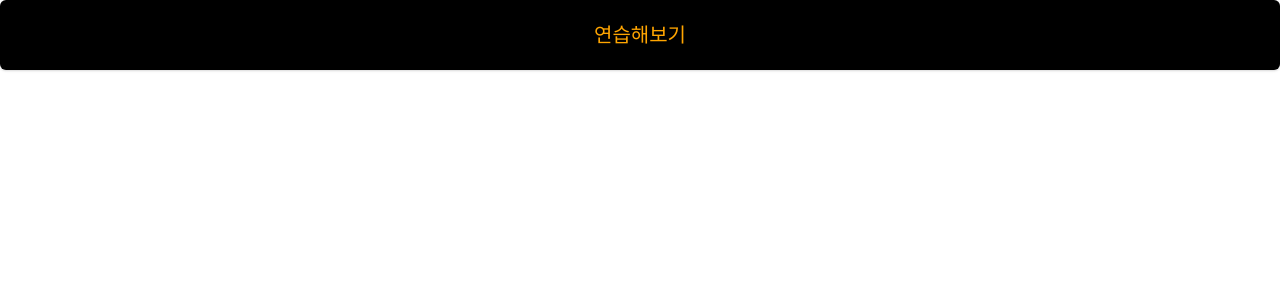
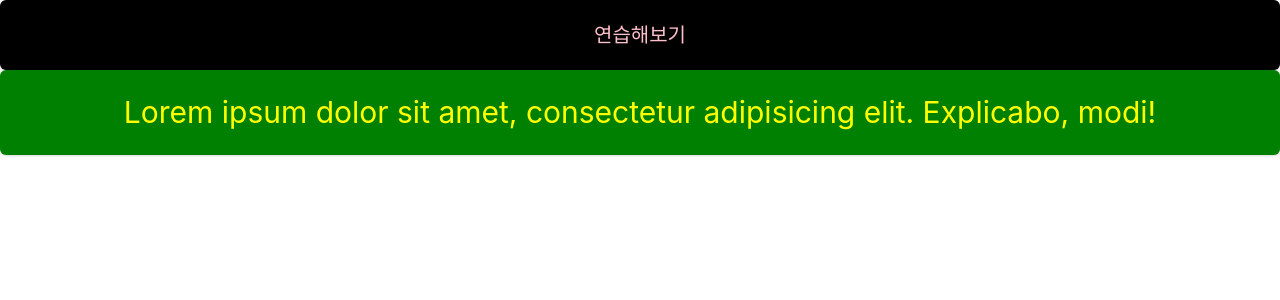
Before and after one commit to yel106/react20231031, a React (Create React App) app: page / in a window 1280 px wide. Shown: the top 300 px of the page. Built offline with nearby package versions, Linux system fonts and the light colour scheme.

Commit message:
children prop 연습2 완료

```diff
--- a/src/App.js
+++ b/src/App.js
@@ -13,8 +13,12 @@ function MyBox({ color, bg, align, size, children }) {
 function App(props) {
   return (
     <div>
-      <MyBox color={"orange"} bg={"black"} align={"center"} size={"20px"}>
+      <MyBox color={"pink"} bg={"black"} align={"center"} size={"20px"}>
         연습해보기
+      </MyBox>
+      <MyBox color={"yellow"} bg={"green"} align={"center"} size={"30px"}>
+        Lorem ipsum dolor sit amet, consectetur adipisicing elit. Explicabo,
+        modi!
       </MyBox>
     </div>
   );
```
